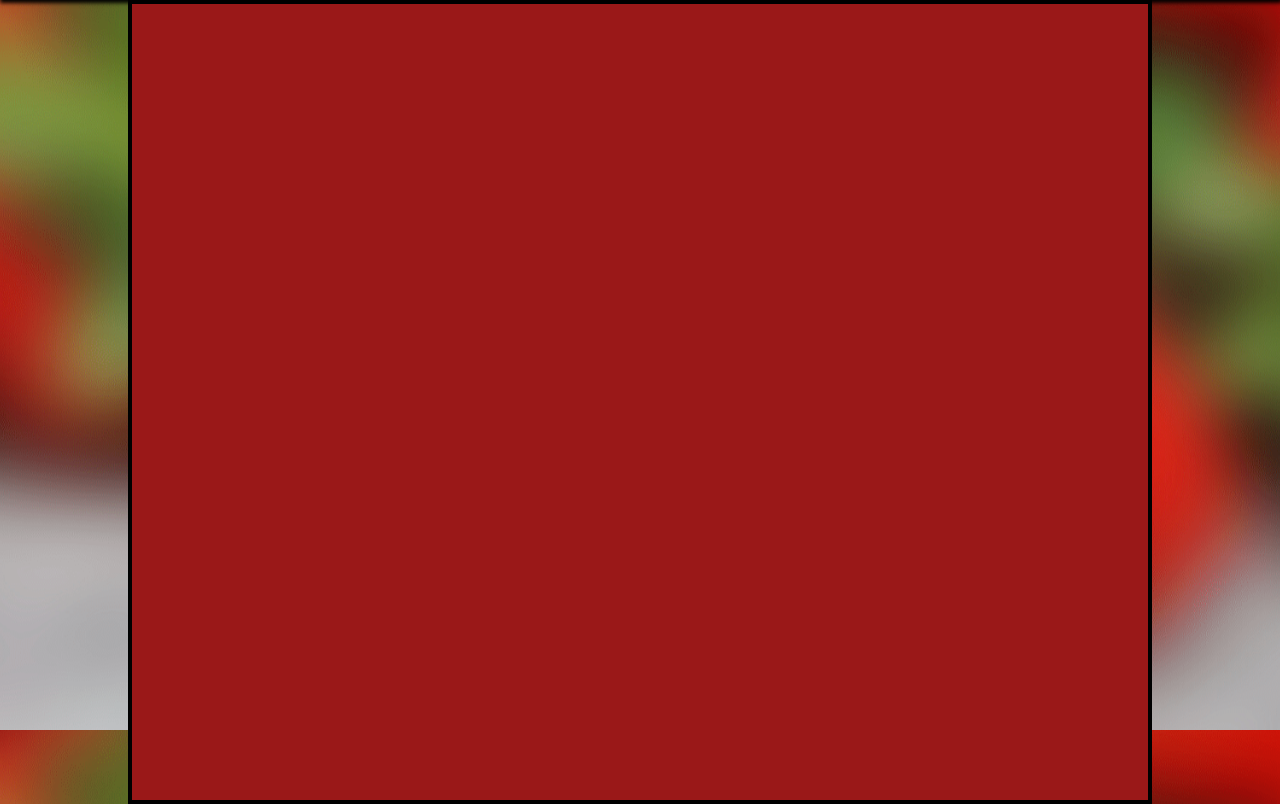
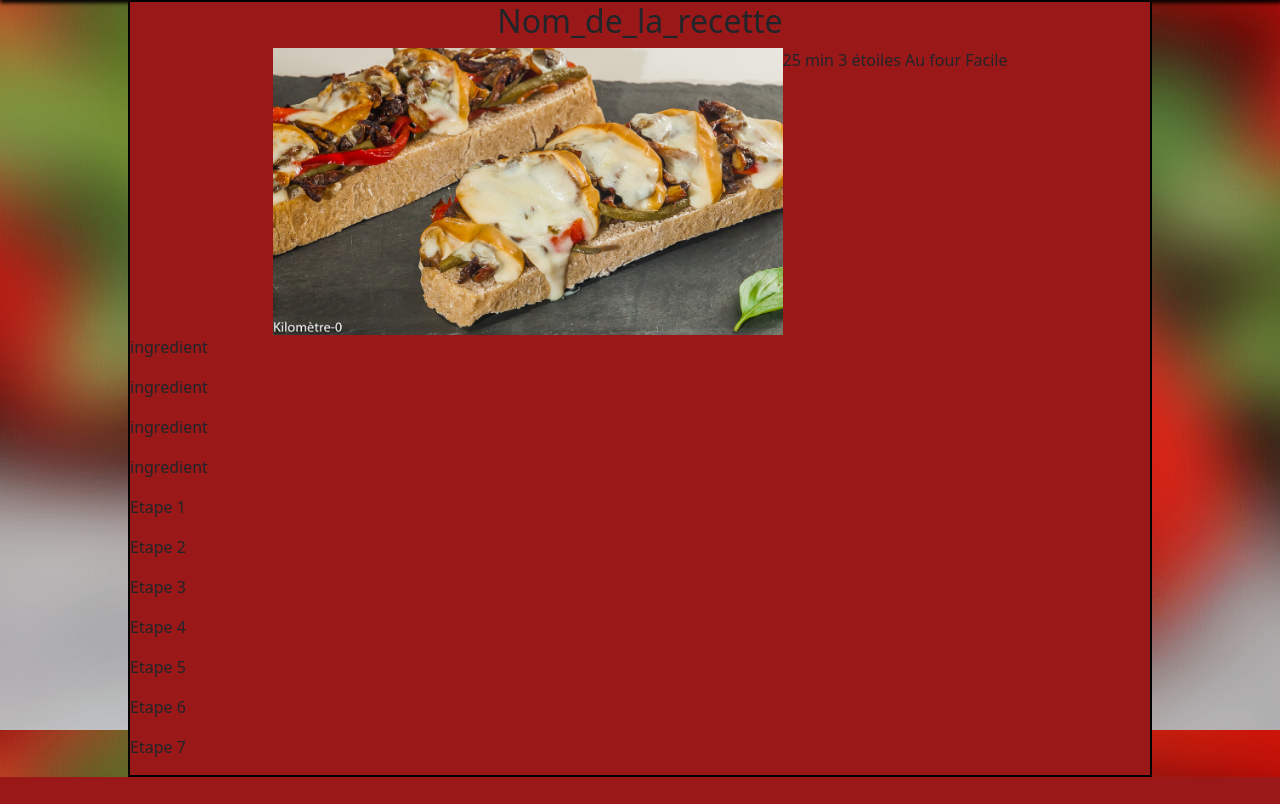
Before and after one commit to Nixi-R/Agraille, a PHP site: page /source/recette.php in a window 1280 px wide. Shown: the part 70-874 px from the top of the page. After the commit the page ends 847 px from the top, so only its background shows below. Run offline with PHP 8.4, Linux system fonts and the light colour scheme; the visitor is signed in with stand-in values (Sample User, id 1); data that the repository does not hold is empty.

Commit message:
page recette

```diff
--- a/css/navbar.css
+++ b/css/navbar.css
@@ -189,18 +189,19 @@ font-size: 34px;
 
 /*main*/
 main {
-  grid-area: article;
+  /* grid-area: article;  */
 }
 
 #main {
   /* display: grid; /
   grid-area: cartes;
   / grid-template-rows: 1fr 1fr 1fr 1fr 1fr; */
-  height: 100vh;
+  height: 100%;
   background-color: #9A1818;
   border-top: none;
   border: black solid 2px;
   font-weight: bolder;
+  gap: 0px;
 }
 
 header #img_profil_pics{
--- a/css/recette.css
+++ b/css/recette.css
@@ -0,0 +1,16 @@
+#image_plat img {
+    width: 70%;
+}
+
+h2 {
+    text-align: center;
+}
+
+#image_plat img {
+    width: 50%;
+}
+
+#image_plat {
+    display: flex;
+    justify-content: center;
+}
--- a/source/recette.php
+++ b/source/recette.php
@@ -33,9 +33,10 @@ catch (Exception $e)
     <link rel="stylesheet" href="../css/normalize.css">
     <link rel="stylesheet" href="../css/index.css">
     <link rel="stylesheet" href="../css/navbar.css">
+    <link rel="stylesheet" href="../css/recette.css">
     <link rel="preconnect" href="https://fonts.googleapis.com">
     <link rel="stylesheet" href="https://cdnjs.cloudflare.com/ajax/libs/font-awesome/4.7.0/css/font-awesome.min.css">
-    <link rel="icon" href="./img/icone_agraille2.png" sizes="any">
+    <link rel="icon" href="../img/icone_agraille2.png" sizes="any">
     <script src="https://cdn.jsdelivr.net/npm/bootstrap@5.1.3/dist/js/bootstrap.bundle.min.js" integrity="sha384-ka7Sk0Gln4gmtz2MlQnikT1wXgYsOg+OMhuP+IlRH9sENBO0LRn5q+8nbTov4+1p" crossorigin="anonymous"></script>
     <title>Agraille</title>
 </head>
@@ -71,7 +72,7 @@ catch (Exception $e)
             </div>
             <div class="nav-container">
                 <div class="nav-logo">
-                    <img src="./img/logo_agraille.png">
+                    <img src="../img/logo_agraille.png">
                 </div>
                 <div class="search-bar">
                     <form action="#" >
@@ -89,8 +90,8 @@ catch (Exception $e)
                                     <span class='arrow'></span>
                                  </div>";
                         }else{
-                            echo"<a href='./source/connexion.php'><button type='button' class='btn btn-primary'>Se connecter</button></a>
-                            <a href='./source/inscription.php'><button type='button' class='btn btn-primary'>S'inscrire</button></a>";
+                            echo"<a href='./connexion.php'><button type='button' class='btn btn-primary'>Se connecter</button></a>
+                            <a href='./inscription.php'><button type='button' class='btn btn-primary'>S'inscrire</button></a>";
                         }
                      ?>
                 </div>
@@ -100,15 +101,40 @@ catch (Exception $e)
     <div class="profil_menu">
         <ul>
             <li><?php echo $_SESSION["pseudo"] ?></li>
-            <li><a href="./source/profil.php">Voir profil</a></li>
+            <li><a href="./profil.php">Voir profil</a></li>
             <li><a href="#">Créer une recette</a></li>
-            <li><a onclick="location.href='./source/disconnect'" href="#">Se déconnecter</a></li>
+            <li><a onclick="location.href='./disconnect'" href="#">Se déconnecter</a></li>
         </ul>
     </div>
     <main>
-        <div id="main">
-
-        </div>
+        <h2>Nom_de_la_recette</h2>
+        <section id="image_plat">
+            <img src="../img/tartine.jpg">
+            <div id="recette_info">
+                 <span>25 min</span>
+                 <span>3 étoiles</span>
+                 <span>Au four</span>
+                 <span>Facile</span>
+            </div>
+        </section>
+        <section id="ingredient">
+            <p>ingredient<p>
+            <p>ingredient<p>
+            <p>ingredient<p>
+            <p>ingredient<p>
+        </section>
+        <section id="etape">
+            <p>Etape 1</p>
+            <p>Etape 2</p>
+            <p>Etape 3</p>
+            <p>Etape 4</p>
+            <p>Etape 5</p>
+            <p>Etape 6</p>
+            <p>Etape 7</p>
+        </section>
+        <section id="espace_commantaire">
+        </section>
     </main>
+    <script src="../js/scriptIndex.js"></script>
 </body>
 </html>
```
Also changed, not shown: source/profil.php (+7 -7 lines), img/tartine.jpg (added).
